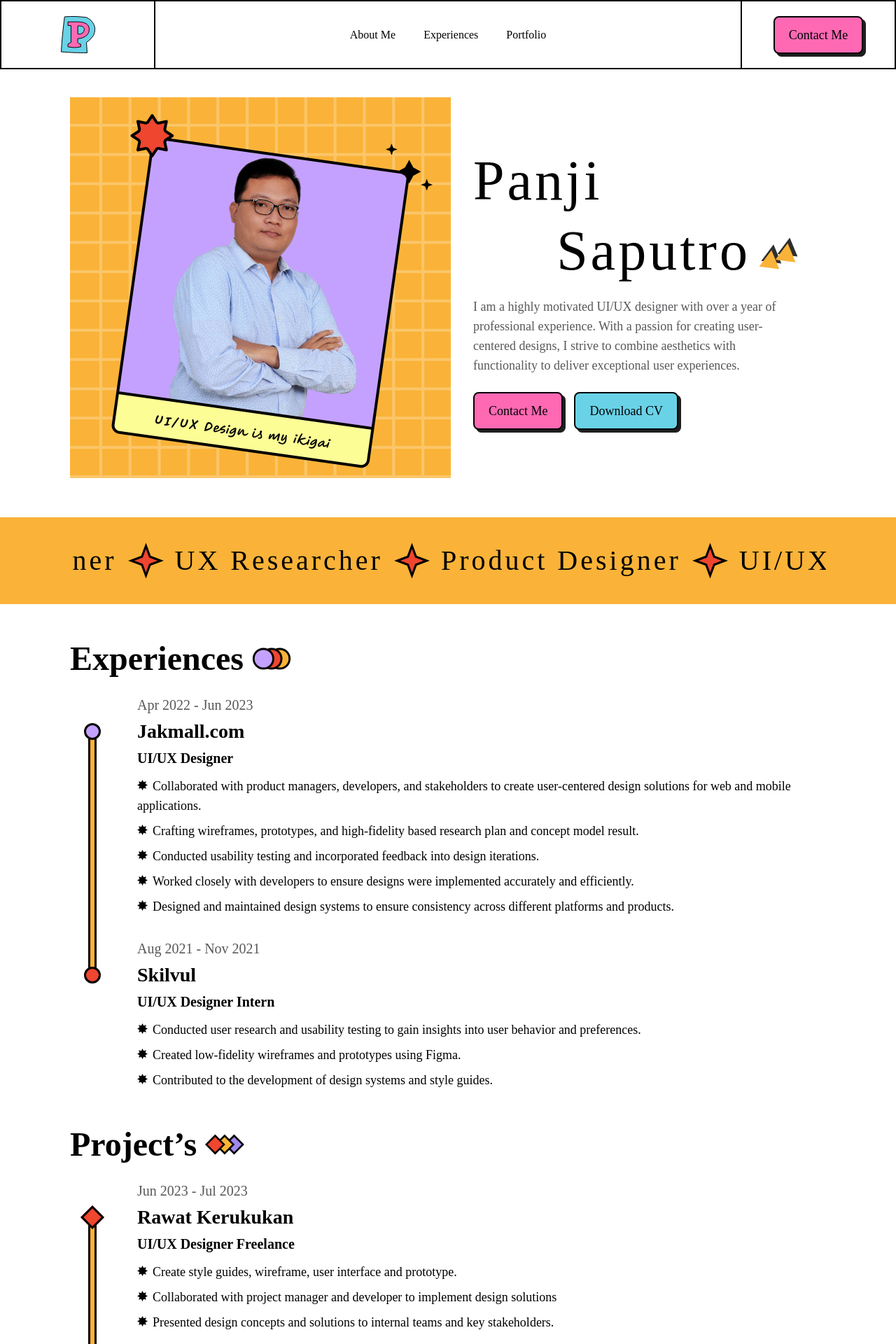
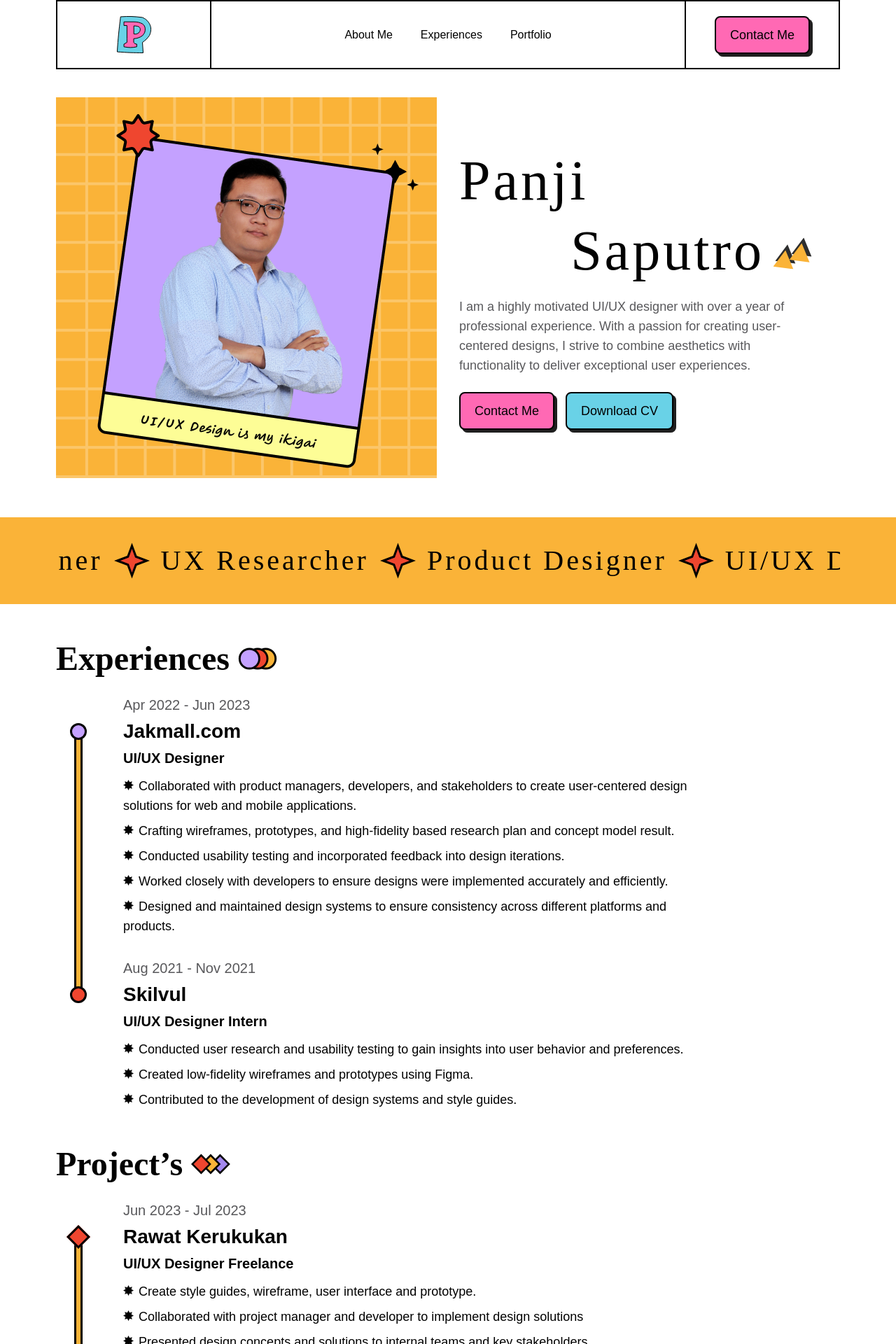
Before and after one commit to naufalzs/panji-portofolio, a Next.js app: page / in a window 1280 px wide. Shown: the top 1920 px of the page at 70% size. Built offline with nearby package versions, Linux system fonts and the light colour scheme.

Commit message:
feat: panji revision 1

```diff
--- a/src/components/Button.js
+++ b/src/components/Button.js
@@ -4,7 +4,7 @@ export default function Button({ color, onClick, children }) {
   const bgColor = color === "secondary" ? "bg-secondary" : "bg-primary";
   return (
     <button
-      className={`capitalize py-4 px-5 rounded-lg  ${bgColor} text-lg leading-none border-2 border-neutral-100 shadow-btn`}
+      className={`capitalize py-4 px-5 rounded-lg  ${bgColor} text-lg leading-none border-2 border-neutral-100 shadow-btn hover:shadow-none hover:translate-x-1 hover:translate-y-1 transition-all`}
       onClick={onClick ? () => onClick() : undefined}
     >
       {children}
--- a/src/components/Card.js
+++ b/src/components/Card.js
@@ -2,10 +2,10 @@ import React from "react";
 import Image from "next/image";
 import Button from "./Button";
 
-export default function Card({ title, description, img }) {
+export default function Card({ title, description, img, toggleDialog }) {
   return (
     <div
-      className={`h-[670px] border-2 border-black rounded-3xl shadow-card overflow-hidden`}
+      className={`h-[670px] border-[3px] border-black rounded-3xl shadow-card overflow-hidden hover:shadow-none hover:translate-x-2 hover:translate-y-2 transition-all`}
     >
       <div className={`relative h-[420px] bg-blue-500 overflow-hidden`}>
         <Image src={`/assets/images/${img}`} layout="fill" />
@@ -15,7 +15,9 @@ export default function Card({ title, description, img }) {
         <p className={`text-xl text-neutral-80 line-clamp-2 mt-3 mb-6`}>
           {description}
         </p>
-        <Button color={"secondary"}>Case Study</Button>
+        <Button color={"secondary"} onClick={() => toggleDialog()}>
+          Case Study
+        </Button>
       </div>
     </div>
   );
--- a/src/components/Header.js
+++ b/src/components/Header.js
@@ -9,7 +9,7 @@ export default function Header() {
   const { identity, navigation } = data;
 
   return (
-    <div className={`relative max-w-7xl mx-auto`}>
+    <div className={`relative max-w-[1120px] mx-auto`}>
       <div className={`flex justify-between border-2 border-black`}>
         <div
           className={`w-[220px] p-5 flex justify-center border-r-2 border-black`}
--- a/src/components/Hero.js
+++ b/src/components/Hero.js
@@ -4,7 +4,7 @@ import Button from "./Button";
 
 export default function Hero() {
   return (
-    <div id="about-me" className={`relative max-w-[1080px] pt-10 pb-14 mx-auto`}>
+    <div id="about-me" className={`relative max-w-[1120px] pt-10 pb-14 mx-auto`}>
       <div className={`flex justify-center items-center`}>
         <div className={`w-[544px] h-[544px] shrink-0`}>
           <Image
--- a/src/components/Portfolio.js
+++ b/src/components/Portfolio.js
@@ -12,7 +12,7 @@ export default function Portfolio() {
       id="portfolio"
       className={`min-h-screen bg-gradient-to-tr from-gradient-1 from-25% via-gradient-2 via-40% to-gradient-3 to-75% px-10 xl:px-0`}
     >
-      <div className={`max-w-[1080px] mx-auto pt-[54px] pb-[62px]`}>
+      <div className={`max-w-[1120px] mx-auto pt-[54px] pb-[62px]`}>
         <div className={`flex items-center mb-7`}>
           <div className={`font-lora font-semibold text-5xl mr-3`}>
             Portfolio’s
--- a/src/components/Roles.js
+++ b/src/components/Roles.js
@@ -9,7 +9,7 @@ export default function Roles() {
 
   return (
     <div className={`relative bg-orange`}>
-      <Marquee className={`max-w-[1080px] mx-auto py-8 flex items-center`}>
+      <Marquee className={`max-w-[1120px] mx-auto py-8 flex items-center`}>
         {rolesData.map((item) => (
           <Role value={item} key={item} />
         ))}
--- a/src/components/WorkHistory.js
+++ b/src/components/WorkHistory.js
@@ -9,7 +9,7 @@ export default function WorkHistory() {
   return (
     <div
       id="work-history"
-      className={`relative max-w-[1080px] mx-auto py-[54px] grid space-y-[54px] px-10  xl:px-0`}
+      className={`relative max-w-[1120px] mx-auto py-[54px] grid space-y-[54px] px-10  xl:pl-0 xl:pr-[192px]`}
     >
       {workHistoryData.map((item, index) => (
         <WorkDetail
--- a/tailwind.config.js
+++ b/tailwind.config.js
@@ -23,7 +23,7 @@ module.exports = {
       },
       fontFamily: {
         lora: ["Lora", "serif"],
-        jakarta: "Plus Jakarta Sans",
+        jakarta: ['PlusJakartaSans', 'sans-serif'],
       },
       boxShadow: {
         btn: "4px 4px 0px 0px rgba(0, 0, 0, 0.65), 4px 4px 0px 0px rgba(0, 0, 0, 0.65)",
```
